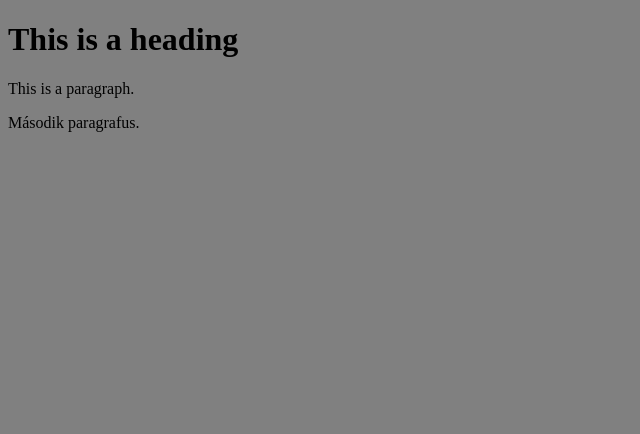
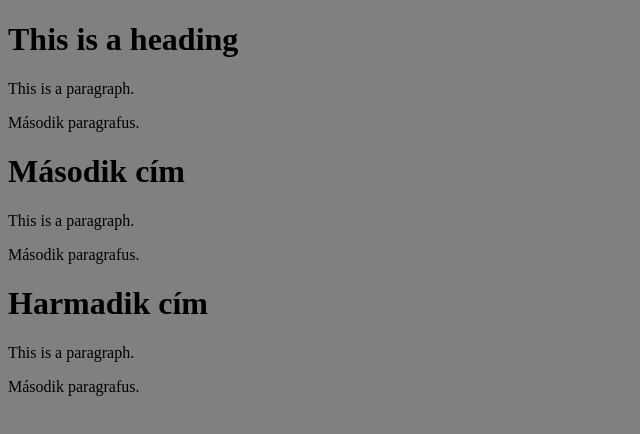
Before and after one commit to kelekevin23/GIT, a plain HTML site: page index.html in a window 1280 px wide. Shown: the whole page, without its empty margins (0-640 px from the left). Drawn offline with Linux system fonts and the light colour scheme.

Commit message:
HTML kezdések beszúrása

```diff
--- a/index.html
+++ b/index.html
@@ -14,6 +14,14 @@
 		<h1>This is a heading</h1>
 		<p>This is a paragraph.</p>
 		<p>Második paragrafus.</p>
+
+		<h1>Második cím</h1>
+		<p>This is a paragraph.</p>
+		<p>Második paragrafus.</p>
+
+		<h1>Harmadik cím</h1>
+		<p>This is a paragraph.</p>
+		<p>Második paragrafus.</p>
 	</main>
 </body>
 </html>
```
